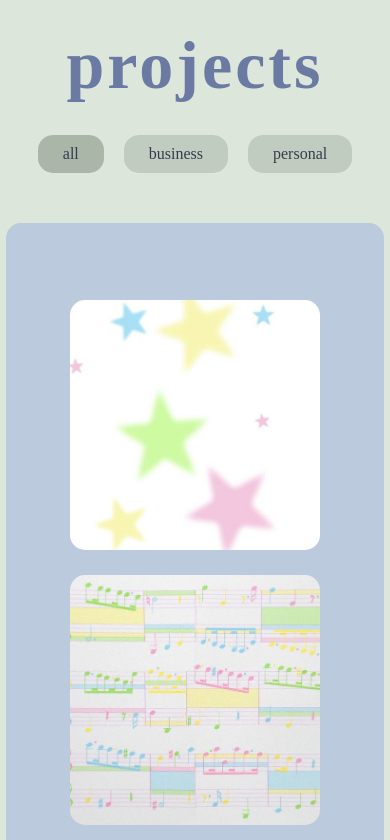
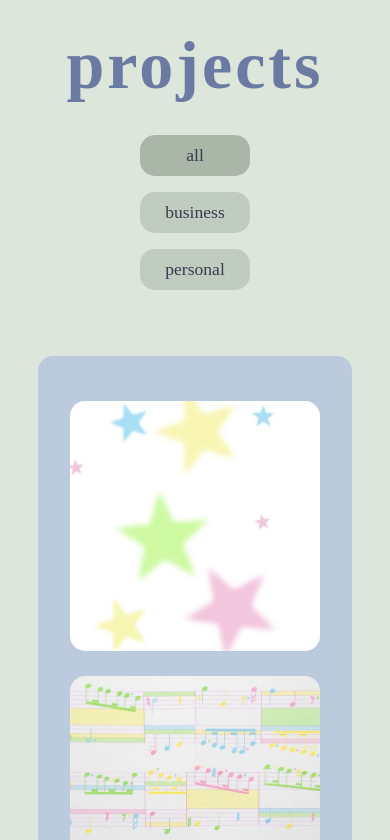
Before and after one commit to graceshum/personal-website, a React (Create React App) app: page / in a window 390 px wide. Shown: the part 2740-3580 px from the top of the page. Built offline with nearby package versions, Linux system fonts and the light colour scheme.

Commit message:
project section styling for mobile

```diff
--- a/src/components/Projects.css
+++ b/src/components/Projects.css
@@ -152,8 +152,6 @@
     .button-container button {
         font-size: 1rem;
     }
-
-.projects-container {
     .project-icon-container {
         padding: 4rem;
         flex-direction: column;
@@ -161,4 +159,23 @@
         width: fit-content;
     }
 }
+
+@media screen and (max-width: 768px) {
+    .project-title {
+        font-size: 4.25rem;
     }
+    .button-container {
+        display: flex;
+        flex-direction: column;
+    }
+    .button-container button {
+        font-size: 1.1rem;
+        margin-bottom: 1rem;
+    }
+    .project-icon-container {
+        padding: 2rem;
+        flex-direction: column;
+        background-color: #BBCBDD;
+        width: fit-content;
+    }
+}
```
Lines whose indentation alone changed are shown as unchanged.
